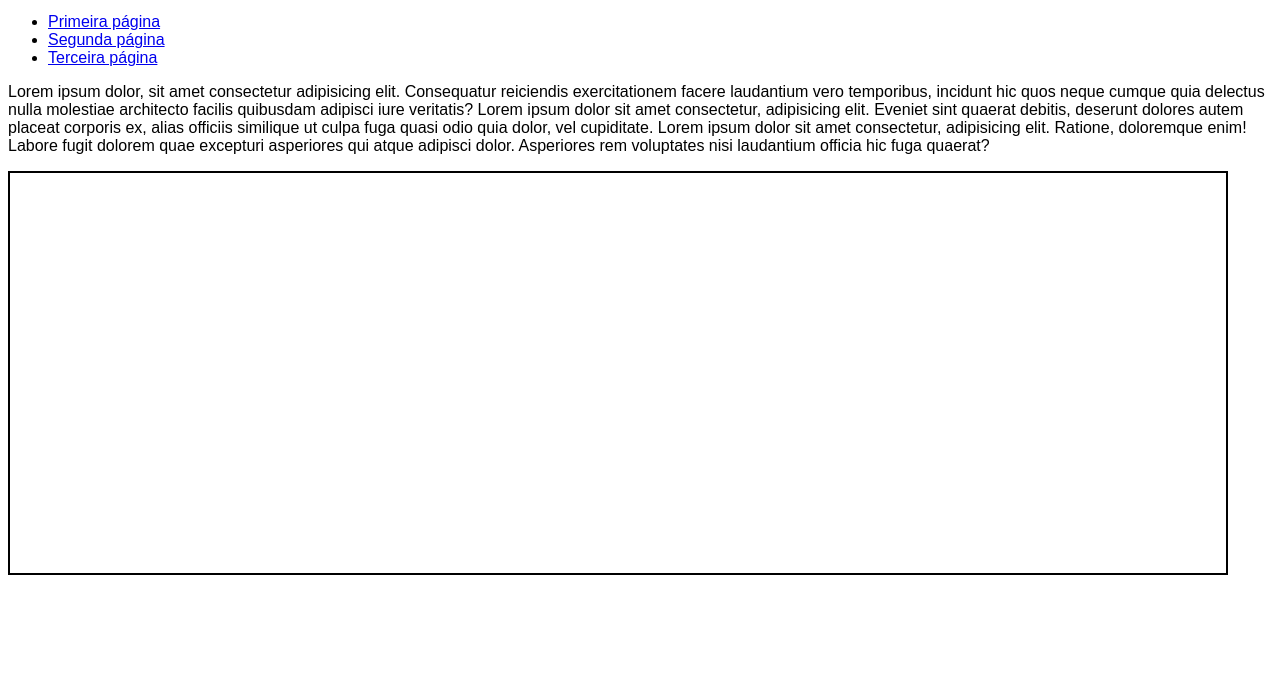
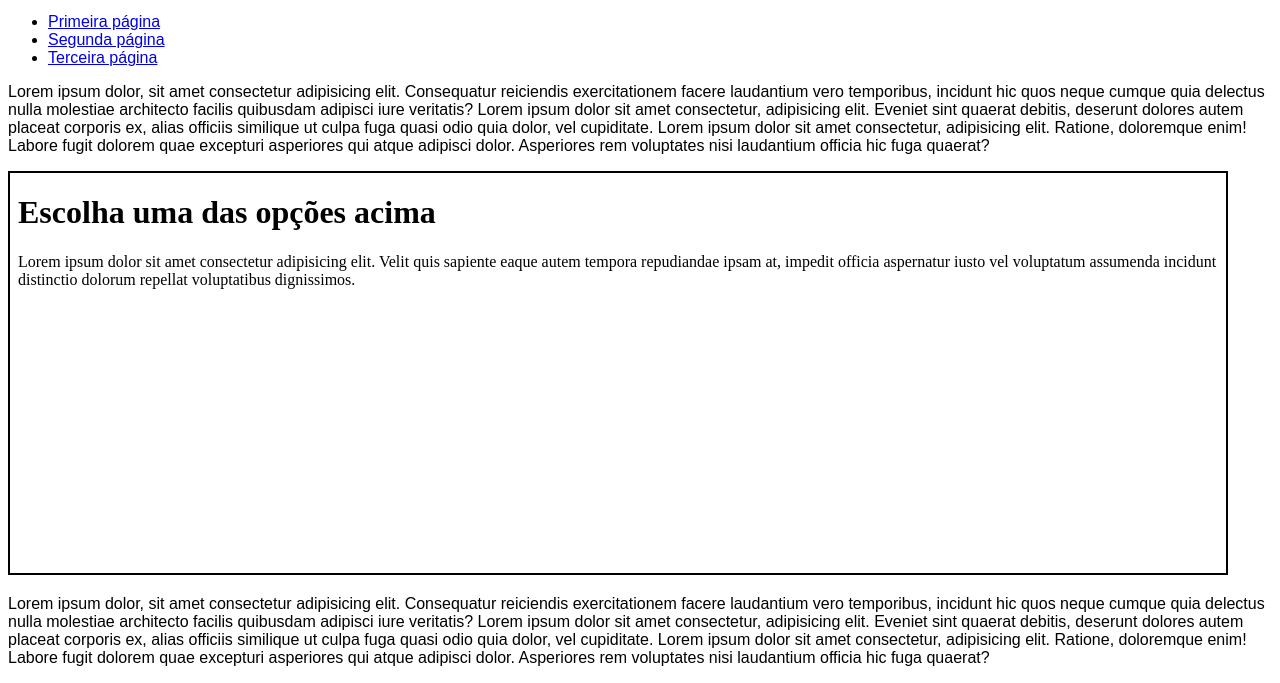
Before and after one commit to cauan29/html-css, a plain HTML site: page exercicios/ex024/iframe003.html in a window 1280 px wide. Shown: the part 119-802 px from the top of the page. Drawn offline with Linux system fonts and the light colour scheme.

Commit message:
Update iframe003.html

```diff
--- a/exercicios/ex024/iframe003.html
+++ b/exercicios/ex024/iframe003.html
@@ -28,8 +28,10 @@
 
     <p>Lorem ipsum dolor, sit amet consectetur adipisicing elit. Consequatur reiciendis exercitationem facere laudantium vero temporibus, incidunt hic quos neque cumque quia delectus nulla molestiae architecto facilis quibusdam adipisci iure veritatis? Lorem ipsum dolor sit amet consectetur, adipisicing elit. Eveniet sint quaerat debitis, deserunt dolores autem placeat corporis ex, alias officiis similique ut culpa fuga quasi odio quia dolor, vel cupiditate. Lorem ipsum dolor sit amet consectetur, adipisicing elit. Ratione, doloremque enim! Labore fugit dolorem quae excepturi asperiores qui atque adipisci dolor. Asperiores rem voluptates nisi laudantium officia hic fuga quaerat?</p>
 
-    <iframe src="" id="tela" name="frame">
+    <iframe id="tela" name="frame" srcdoc="<h1>Escolha uma das opções acima</h1><p>Lorem ipsum dolor sit amet consectetur adipisicing elit. Velit quis sapiente eaque autem tempora repudiandae ipsam at, impedit officia aspernatur iusto vel voluptatum assumenda incidunt distinctio dolorum repellat voluptatibus dignissimos.</p>">
         <p>Infelizmente seu navegador não é compatível com isso.</p>
     </iframe>
+
+    <p>Lorem ipsum dolor, sit amet consectetur adipisicing elit. Consequatur reiciendis exercitationem facere laudantium vero temporibus, incidunt hic quos neque cumque quia delectus nulla molestiae architecto facilis quibusdam adipisci iure veritatis? Lorem ipsum dolor sit amet consectetur, adipisicing elit. Eveniet sint quaerat debitis, deserunt dolores autem placeat corporis ex, alias officiis similique ut culpa fuga quasi odio quia dolor, vel cupiditate. Lorem ipsum dolor sit amet consectetur, adipisicing elit. Ratione, doloremque enim! Labore fugit dolorem quae excepturi asperiores qui atque adipisci dolor. Asperiores rem voluptates nisi laudantium officia hic fuga quaerat?</p>
 </body>
 </html>
```
